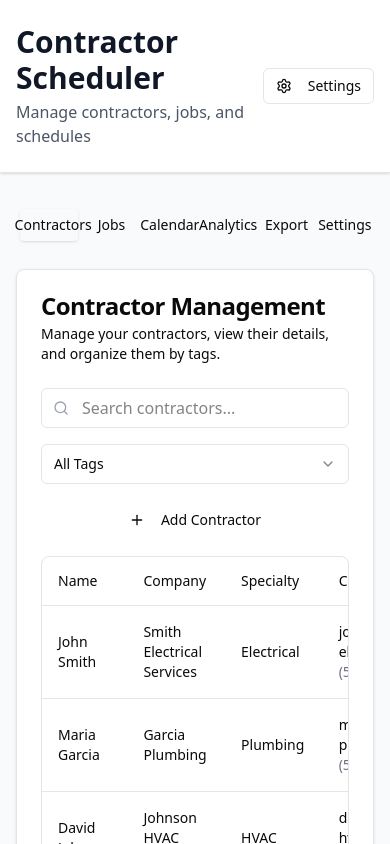
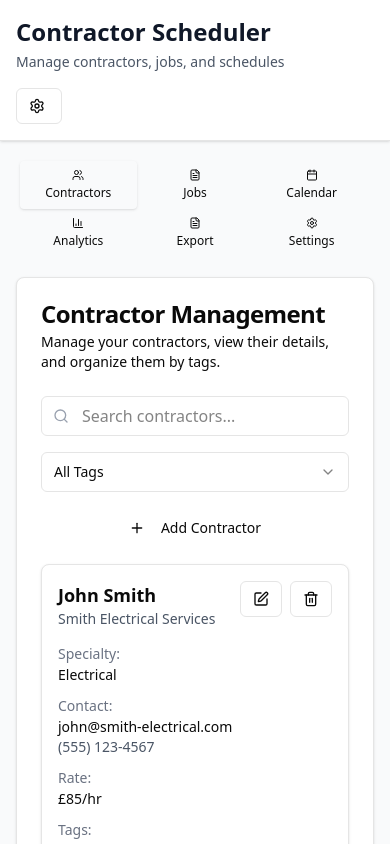
Before and after one commit to sbalasz/contractor-scheduler, a Next.js app: page / in a window 390 px wide. Shown: the top 844 px of the page. Built offline with nearby package versions, Linux system fonts and the light colour scheme.

Commit message:
mobile friendly version

```diff
--- a/src/app/page.tsx
+++ b/src/app/page.tsx
@@ -39,15 +39,15 @@ export default function Dashboard() {
       {/* Header */}
       <header className="bg-white shadow-sm border-b">
         <div className="max-w-7xl mx-auto px-4 sm:px-6 lg:px-8">
-          <div className="flex justify-between items-center py-6">
-            <div>
-              <h1 className="text-3xl font-bold text-gray-900">Contractor Scheduler</h1>
-              <p className="text-gray-600 mt-1">Manage contractors, jobs, and schedules</p>
+          <div className="flex flex-col sm:flex-row justify-between items-start sm:items-center py-4 sm:py-6 gap-4">
+            <div className="flex-1">
+              <h1 className="text-2xl sm:text-3xl font-bold text-gray-900">Contractor Scheduler</h1>
+              <p className="text-sm sm:text-base text-gray-600 mt-1">Manage contractors, jobs, and schedules</p>
             </div>
-            <div className="flex items-center space-x-4">
-              <Button variant="outline" size="sm">
-                <Settings className="h-4 w-4 mr-2" />
-                Settings
+            <div className="flex items-center space-x-2 sm:space-x-4">
+              <Button variant="outline" size="sm" className="text-xs sm:text-sm">
+                <Settings className="h-3 w-3 sm:h-4 sm:w-4 mr-1 sm:mr-2" />
+                <span className="hidden sm:inline">Settings</span>
               </Button>
             </div>
           </div>
@@ -55,32 +55,38 @@ export default function Dashboard() {
       </header>
 
       {/* Main Content */}
-      <main className="max-w-7xl mx-auto px-4 sm:px-6 lg:px-8 py-8">
-        <Tabs value={activeTab} onValueChange={setActiveTab} className="space-y-6">
-          <TabsList className="grid w-full grid-cols-6">
-            <TabsTrigger value="contractors" className="flex items-center gap-2">
-              <Users className="h-4 w-4" />
-              Contractors
+      <main className="max-w-7xl mx-auto px-4 sm:px-6 lg:px-8 py-4 sm:py-8">
+        <Tabs value={activeTab} onValueChange={setActiveTab} className="space-y-4 sm:space-y-6">
+          <TabsList className="grid w-full grid-cols-3 sm:grid-cols-6 h-auto">
+            <TabsTrigger value="contractors" className="flex flex-col sm:flex-row items-center gap-1 sm:gap-2 py-2 px-2 text-xs sm:text-sm">
+              <Users className="h-3 w-3 sm:h-4 sm:w-4" />
+              <span className="hidden sm:inline">Contractors</span>
+              <span className="sm:hidden">Contractors</span>
             </TabsTrigger>
-            <TabsTrigger value="jobs" className="flex items-center gap-2">
-              <FileText className="h-4 w-4" />
-              Jobs
+            <TabsTrigger value="jobs" className="flex flex-col sm:flex-row items-center gap-1 sm:gap-2 py-2 px-2 text-xs sm:text-sm">
+              <FileText className="h-3 w-3 sm:h-4 sm:w-4" />
+              <span className="hidden sm:inline">Jobs</span>
+              <span className="sm:hidden">Jobs</span>
             </TabsTrigger>
-            <TabsTrigger value="calendar" className="flex items-center gap-2">
-              <Calendar className="h-4 w-4" />
-              Calendar
+            <TabsTrigger value="calendar" className="flex flex-col sm:flex-row items-center gap-1 sm:gap-2 py-2 px-2 text-xs sm:text-sm">
+              <Calendar className="h-3 w-3 sm:h-4 sm:w-4" />
+              <span className="hidden sm:inline">Calendar</span>
+              <span className="sm:hidden">Calendar</span>
             </TabsTrigger>
-            <TabsTrigger value="analytics" className="flex items-center gap-2">
-              <BarChart3 className="h-4 w-4" />
-              Analytics
+            <TabsTrigger value="analytics" className="flex flex-col sm:flex-row items-center gap-1 sm:gap-2 py-2 px-2 text-xs sm:text-sm">
+              <BarChart3 className="h-3 w-3 sm:h-4 sm:w-4" />
+              <span className="hidden sm:inline">Analytics</span>
+              <span className="sm:hidden">Analytics</span>
             </TabsTrigger>
-            <TabsTrigger value="export" className="flex items-center gap-2">
-              <FileText className="h-4 w-4" />
-              Export
+            <TabsTrigger value="export" className="flex flex-col sm:flex-row items-center gap-1 sm:gap-2 py-2 px-2 text-xs sm:text-sm">
+              <FileText className="h-3 w-3 sm:h-4 sm:w-4" />
+              <span className="hidden sm:inline">Export</span>
+              <span className="sm:hidden">Export</span>
             </TabsTrigger>
-            <TabsTrigger value="settings" className="flex items-center gap-2">
-              <Settings className="h-4 w-4" />
-              Settings
+            <TabsTrigger value="settings" className="flex flex-col sm:flex-row items-center gap-1 sm:gap-2 py-2 px-2 text-xs sm:text-sm">
+              <Settings className="h-3 w-3 sm:h-4 sm:w-4" />
+              <span className="hidden sm:inline">Settings</span>
+              <span className="sm:hidden">Settings</span>
             </TabsTrigger>
           </TabsList>
 
--- a/src/components/ContractorTable.tsx
+++ b/src/components/ContractorTable.tsx
@@ -9,6 +9,7 @@ import { Select, SelectContent, SelectItem, SelectTrigger, SelectValue } from '@
 import { Dialog, DialogContent, DialogDescription, DialogFooter, DialogHeader, DialogTitle } from '@/components/ui/dialog';
 import { Table, TableBody, TableCell, TableHead, TableHeader, TableRow } from '@/components/ui/table';
 import { Badge } from '@/components/ui/badge';
+import { Card } from '@/components/ui/card';
 import { Plus, Edit, Trash2, Search } from 'lucide-react';
 import { Contractor, Job, Tag } from '@/types';
 import { demoTags, demoJobs } from '@/data/demo-data';
@@ -197,8 +198,8 @@ export default function ContractorTable({ contractors, setContractors, jobs, onJ
         </Button>
       </div>
 
-      {/* Contractors Table */}
-      <div className="border rounded-lg">
+      {/* Contractors Table - Desktop */}
+      <div className="hidden md:block border rounded-lg">
         <Table>
           <TableHeader>
             <TableRow>
@@ -275,9 +276,88 @@ export default function ContractorTable({ contractors, setContractors, jobs, onJ
         </Table>
       </div>
 
+      {/* Contractors Cards - Mobile */}
+      <div className="md:hidden space-y-4">
+        {filteredContractors.map((contractor) => (
+          <Card key={contractor.id} className="p-4">
+            <div className="space-y-3">
+              <div className="flex justify-between items-start">
+                <div>
+                  <h3 className="font-semibold text-lg">{contractor.name}</h3>
+                  <p className="text-sm text-gray-600">{contractor.company}</p>
+                </div>
+                <div className="flex gap-2">
+                  <Button
+                    variant="outline"
+                    size="sm"
+                    onClick={() => handleEditContractor(contractor)}
+                  >
+                    <Edit className="h-4 w-4" />
+                  </Button>
+                  <Button
+                    variant="outline"
+                    size="sm"
+                    onClick={() => handleDeleteContractor(contractor.id)}
+                  >
+                    <Trash2 className="h-4 w-4" />
+                  </Button>
+                </div>
+              </div>
+
+              <div className="space-y-2">
+                <div>
+                  <span className="text-sm font-medium text-gray-500">Specialty:</span>
+                  <p className="text-sm">{contractor.specialty}</p>
+                </div>
+
+                <div>
+                  <span className="text-sm font-medium text-gray-500">Contact:</span>
+                  <p className="text-sm">{contractor.email}</p>
+                  <p className="text-sm text-gray-600">{contractor.phone}</p>
+                </div>
+
+                <div>
+                  <span className="text-sm font-medium text-gray-500">Rate:</span>
+                  <p className="text-sm">£{contractor.hourlyRate}/hr</p>
+                </div>
+
+                <div>
+                  <span className="text-sm font-medium text-gray-500">Tags:</span>
+                  <div className="flex flex-wrap gap-1 mt-1">
+                    {contractor.tags.map((tag) => {
+                      const tagData = tags.find(t => t.name === tag);
+                      return (
+                        <Badge
+                          key={tag}
+                          variant="secondary"
+                          className="relative overflow-hidden font-medium text-xs"
+                          style={{
+                            backgroundColor: tagData?.color + '20',
+                            color: tagData?.color,
+                            borderColor: tagData?.color,
+                            borderWidth: '1px',
+                            borderStyle: 'solid'
+                          }}
+                        >
+                          <div
+                            className="absolute left-0 top-0 bottom-0 w-1"
+                            style={{ backgroundColor: tagData?.color }}
+                          />
+                          <span className="ml-2">{tag}</span>
+                        </Badge>
+                      );
+                    })}
+                  </div>
+                </div>
+              </div>
+            </div>
+          </Card>
+        ))}
+      </div>
+
       {/* Add/Edit Contractor Dialog */}
       <Dialog open={isDialogOpen} onOpenChange={setIsDialogOpen}>
-        <DialogContent className="max-w-2xl">
+        <DialogContent className="max-w-2xl max-h-[90vh] overflow-y-auto">
           <DialogHeader>
             <DialogTitle>
               {editingContractor ? 'Edit Contractor' : 'Add New Contractor'}
@@ -287,7 +367,7 @@ export default function ContractorTable({ contractors, setContractors, jobs, onJ
             </DialogDescription>
           </DialogHeader>
 
-          <div className="grid grid-cols-2 gap-4">
+          <div className="grid grid-cols-1 md:grid-cols-2 gap-4">
             <div className="space-y-2">
               <Label htmlFor="name">Name *</Label>
               <Input
--- a/src/components/JobTable.tsx
+++ b/src/components/JobTable.tsx
@@ -192,7 +192,8 @@ export default function JobTable({ jobs, onJobsChange, tags, onTagsChange }: Job
             </Button>
           </div>
 
-          <div className="border rounded-lg">
+          {/* Jobs Table - Desktop */}
+          <div className="hidden md:block border rounded-lg">
             <div className="relative w-full overflow-auto">
               <table className="w-full caption-bottom text-sm">
                 <thead className="[&_tr]:border-b">
@@ -274,10 +275,96 @@ export default function JobTable({ jobs, onJobsChange, tags, onTagsChange }: Job
               </table>
             </div>
           </div>
+
+          {/* Jobs Cards - Mobile */}
+          <div className="md:hidden space-y-4">
+            {filteredJobs.map((job) => (
+              <Card key={job.id} className="p-4">
+                <div className="space-y-3">
+                  <div className="flex justify-between items-start">
+                    <div>
+                      <h3 className="font-semibold text-lg">{job.title}</h3>
+                      <p className="text-sm text-gray-600">{job.location}</p>
+                    </div>
+                    <div className="flex gap-2">
+                      <Button
+                        variant="outline"
+                        size="sm"
+                        onClick={() => handleEditJob(job)}
+                      >
+                        <Edit className="h-4 w-4" />
+                      </Button>
+                      <Button
+                        variant="outline"
+                        size="sm"
+                        onClick={() => handleDeleteJob(job.id)}
+                      >
+                        <Trash2 className="h-4 w-4" />
+                      </Button>
+                    </div>
+                  </div>
+
+                  <div className="space-y-2">
+                    <div>
+                      <span className="text-sm font-medium text-gray-500">Description:</span>
+                      <p className="text-sm">{job.description}</p>
+                    </div>
+
+                    <div className="flex justify-between">
+                      <div>
+                        <span className="text-sm font-medium text-gray-500">Duration:</span>
+                        <p className="text-sm">{job.estimatedDuration}h</p>
+                      </div>
+                      <div>
+                        <span className="text-sm font-medium text-gray-500">Priority:</span>
+                        <Badge className={`${getPriorityColor(job.priority)} text-xs`}>
+                          {job.priority}
+                        </Badge>
+                      </div>
+                      <div>
+                        <span className="text-sm font-medium text-gray-500">Status:</span>
+                        <Badge className={`${getStatusColor(job.status)} text-xs`}>
+                          {job.status}
+                        </Badge>
+                      </div>
+                    </div>
+
+                    <div>
+                      <span className="text-sm font-medium text-gray-500">Tags:</span>
+                      <div className="flex flex-wrap gap-1 mt-1">
+                        {job.tags.map(tagId => {
+                          const tag = tags.find(t => t.id === tagId);
+                          return tag ? (
+                            <Badge
+                              key={tagId}
+                              className="relative overflow-hidden font-medium text-xs"
+                              style={{
+                                backgroundColor: `${tag.color}20`,
+                                color: tag.color,
+                                borderColor: tag.color,
+                                borderWidth: '1px',
+                                borderStyle: 'solid'
+                              }}
+                            >
+                              <div
+                                className="absolute left-0 top-0 bottom-0 w-1"
+                                style={{ backgroundColor: tag.color }}
+                              />
+                              <span className="ml-2">{tag.name}</span>
+                            </Badge>
+                          ) : null;
+                        })}
+                      </div>
+                    </div>
+                  </div>
+                </div>
+              </Card>
+            ))}
+          </div>
         </div>
 
         <Dialog open={isDialogOpen} onOpenChange={setIsDialogOpen}>
-          <DialogContent className="sm:max-w-[600px]">
+          <DialogContent className="sm:max-w-[600px] max-h-[90vh] overflow-y-auto">
             <DialogHeader>
               <DialogTitle>{editingJob ? 'Edit Job' : 'Add New Job'}</DialogTitle>
               <DialogDescription>
@@ -285,55 +372,55 @@ export default function JobTable({ jobs, onJobsChange, tags, onTagsChange }: Job
               </DialogDescription>
             </DialogHeader>
             <div className="grid gap-4 py-4">
-              <div className="grid grid-cols-4 items-center gap-4">
-                <Label htmlFor="title" className="text-right">Title</Label>
+              <div className="grid grid-cols-1 md:grid-cols-4 items-center gap-4">
+                <Label htmlFor="title" className="text-left md:text-right">Title</Label>
                 <Input
                   id="title"
                   value={formData.title}
                   onChange={(e) => setFormData({ ...formData, title: e.target.value })}
-                  className="col-span-3"
+                  className="md:col-span-3"
                   placeholder="Job title"
                 />
               </div>
-              <div className="grid grid-cols-4 items-center gap-4">
-                <Label htmlFor="description" className="text-right">Description</Label>
+              <div className="grid grid-cols-1 md:grid-cols-4 items-center gap-4">
+                <Label htmlFor="description" className="text-left md:text-right">Description</Label>
                 <Textarea
                   id="description"
                   value={formData.description}
                   onChange={(e) => setFormData({ ...formData, description: e.target.value })}
-                  className="col-span-3"
+                  className="md:col-span-3"
                   placeholder="Job description"
                   rows={3}
                 />
               </div>
-              <div className="grid grid-cols-4 items-center gap-4">
-                <Label htmlFor="location" className="text-right">Location</Label>
+              <div className="grid grid-cols-1 md:grid-cols-4 items-center gap-4">
+                <Label htmlFor="location" className="text-left md:text-right">Location</Label>
                 <Input
                   id="location"
                   value={formData.location}
                   onChange={(e) => setFormData({ ...formData, location: e.target.value })}
-                  className="col-span-3"
+                  className="md:col-span-3"
                   placeholder="Job location"
                 />
               </div>
-              <div className="grid grid-cols-4 items-center gap-4">
-                <Label htmlFor="duration" className="text-right">Duration (hrs)</Label>
+              <div className="grid grid-cols-1 md:grid-cols-4 items-center gap-4">
+                <Label htmlFor="duration" className="text-left md:text-right">Duration (hrs)</Label>
                 <Input
                   id="duration"
                   type="number"
                   value={formData.estimatedDuration}
                   onChange={(e) => setFormData({ ...formData, estimatedDuration: e.target.value })}
-                  className="col-span-3"
+                  className="md:col-span-3"
                   placeholder="Estimated duration in hours"
                 />
               </div>
-              <div className="grid grid-cols-4 items-center gap-4">
-                <Label htmlFor="priority" className="text-right">Priority</Label>
+              <div className="grid grid-cols-1 md:grid-cols-4 items-center gap-4">
+                <Label htmlFor="priority" className="text-left md:text-right">Priority</Label>
                 <Select
                   value={formData.priority}
                   onValueChange={(value: 'low' | 'medium' | 'high') => setFormData({ ...formData, priority: value })}
                 >
-                  <SelectTrigger className="col-span-3">
+                  <SelectTrigger className="md:col-span-3">
                     <SelectValue />
                   </SelectTrigger>
                   <SelectContent>
@@ -343,13 +430,13 @@ export default function JobTable({ jobs, onJobsChange, tags, onTagsChange }: Job
                   </SelectContent>
                 </Select>
               </div>
-              <div className="grid grid-cols-4 items-center gap-4">
-                <Label htmlFor="status" className="text-right">Status</Label>
+              <div className="grid grid-cols-1 md:grid-cols-4 items-center gap-4">
+                <Label htmlFor="status" className="text-left md:text-right">Status</Label>
                 <Select
                   value={formData.status}
                   onValueChange={(value: 'pending' | 'in-progress' | 'completed' | 'cancelled') => setFormData({ ...formData, status: value })}
                 >
-                  <SelectTrigger className="col-span-3">
+                  <SelectTrigger className="md:col-span-3">
                     <SelectValue />
                   </SelectTrigger>
                   <SelectContent>
@@ -360,9 +447,9 @@ export default function JobTable({ jobs, onJobsChange, tags, onTagsChange }: Job
                   </SelectContent>
                 </Select>
               </div>
-              <div className="grid grid-cols-4 items-center gap-4">
-                <Label className="text-right">Tags</Label>
-                <div className="col-span-3">
+              <div className="grid grid-cols-1 md:grid-cols-4 items-center gap-4">
+                <Label className="text-left md:text-right">Tags</Label>
+                <div className="md:col-span-3">
                   <div className="flex flex-wrap gap-2">
                     {tags.map(tag => (
                       <Button
@@ -391,13 +478,13 @@ export default function JobTable({ jobs, onJobsChange, tags, onTagsChange }: Job
                   </div>
                 </div>
               </div>
-              <div className="grid grid-cols-4 items-center gap-4">
-                <Label htmlFor="notes" className="text-right">Notes</Label>
+              <div className="grid grid-cols-1 md:grid-cols-4 items-center gap-4">
+                <Label htmlFor="notes" className="text-left md:text-right">Notes</Label>
                 <Textarea
                   id="notes"
                   value={formData.notes}
                   onChange={(e) => setFormData({ ...formData, notes: e.target.value })}
-                  className="col-span-3"
+                  className="md:col-span-3"
                   placeholder="Additional notes"
                   rows={2}
                 />
```
